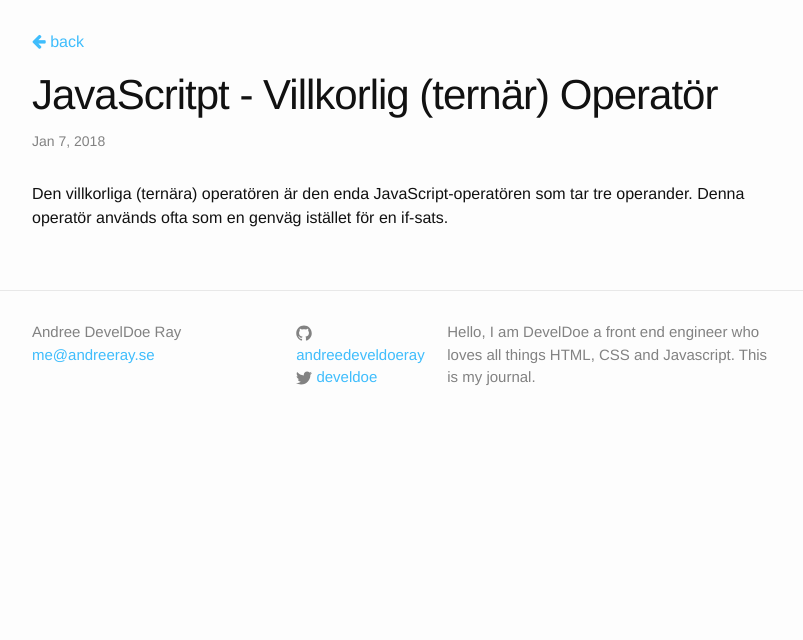
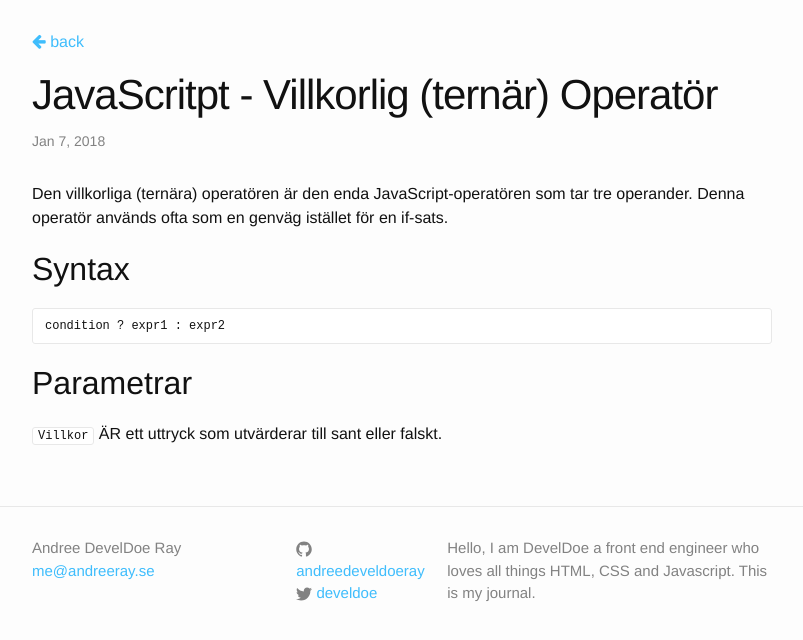
Before and after one commit to develdoe/develdoe.github.io, a Jekyll site: the page built from _posts/2018-01-07-javascritpt-villkorlig-tern-r-operat-r.md, in a window 1280 px wide. Shown: the top 640 px of the page, without its empty margins (238-1041 px from the left). Built offline with Jekyll 4.4.1, drawn with Linux system fonts in a browser that asks for light colours.

Commit message:
Create 2018-01-07-javascritpt-villkorlig-tern-r-operat-r.md

````diff
--- a/_posts/2018-01-07-javascritpt-villkorlig-tern-r-operat-r.md
+++ b/_posts/2018-01-07-javascritpt-villkorlig-tern-r-operat-r.md
@@ -4,3 +4,13 @@
 title: JavaScritpt - Villkorlig (ternär) Operatör
 ---
 Den villkorliga (ternära) operatören är den enda JavaScript-operatören som tar tre operander. Denna operatör används ofta som en genväg istället för en if-sats.
+
+## Syntax
+
+```js
+condition ? expr1 : expr2
+```
+
+## Parametrar
+
+`Villkor` ÄR ett uttryck som utvärderar till sant eller falskt.
````
